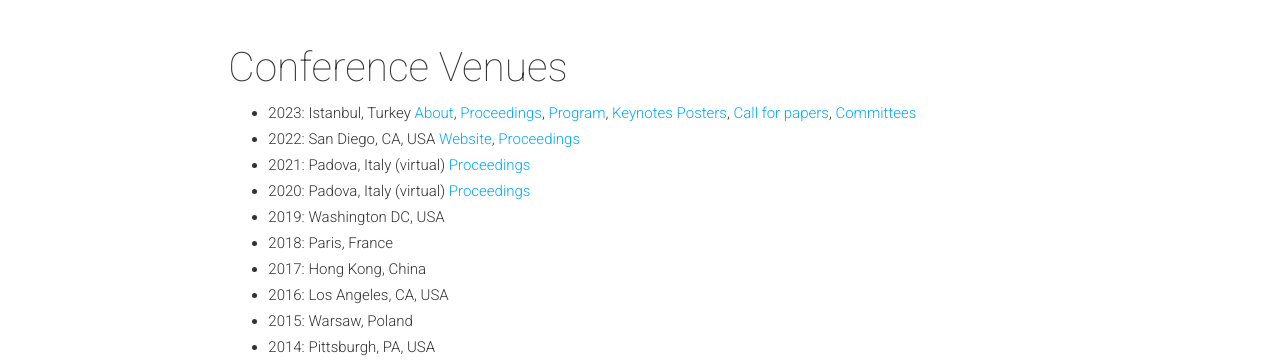
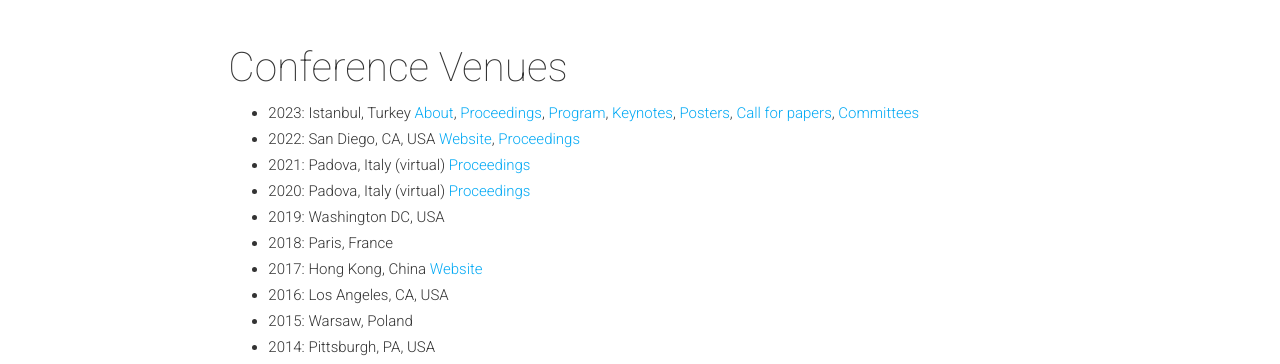
Before and after one commit to recomb-seq/recomb-seq.github.io, a Jekyll site: the page built from history.md, in a window 1280 px wide and 900 px high, scrolled down 958 px. Shown: the part 156-520 px from the top of the window. Built offline with Jekyll 4.4.1, drawn with Linux system fonts in a browser that asks for light colours; nearby versions of some CDN libraries; comment, search, counter and statistics services are not loaded.

Commit message:
small corrections in history

```diff
--- a/history.md
+++ b/history.md
@@ -29,13 +29,13 @@ You can watch some previous talks of the conference at our [YouTube channel](htt
  - 2011: Can Alkan
 
 #### Conference Venues
- - 2023: Istanbul, Turkey [About](./history/2023/about.html), [Proceedings](https://www.sciencedirect.com/journal/iscience/special-issue/103F93M98NT), [Program](./history/2023/program.html), [Keynotes](./history/2023/speakers.html) [Posters](./history/2023/posters.html), [Call for papers](./history/2023/CfP.html), [Committees](./history/2023/team.html)
+ - 2023: Istanbul, Turkey [About](./history/2023/about.html), [Proceedings](https://www.sciencedirect.com/journal/iscience/special-issue/103F93M98NT), [Program](./history/2023/program.html), [Keynotes](./history/2023/speakers.html), [Posters](./history/2023/posters.html), [Call for papers](./history/2023/cfP), [Committees](./history/2023/team.html)
  - 2022: San Diego, CA, USA [Website](https://recomb2022.net/recomb-seq/), [Proceedings](https://www.sciencedirect.com/journal/iscience/special-issue/10WWDRTKFT2)
  - 2021: Padova, Italy (virtual) [Proceedings](https://www.sciencedirect.com/journal/iscience/special-issue/10W0FF85C2N)
  - 2020: Padova, Italy (virtual) [Proceedings](https://www.sciencedirect.com/science/journal/25890042/vsi/10RXQZ3KPM1)
  - 2019: Washington DC, USA
  - 2018: Paris, France
- - 2017: Hong Kong, China
+ - 2017: Hong Kong, China [Website](https://cb.csail.mit.edu/cb/recomb2017/recomb-seq.html)
  - 2016: Los Angeles, CA, USA
  - 2015: Warsaw, Poland
  - 2014: Pittsburgh, PA, USA
```
Also changed, not shown: history/2023/CfP.md (+1 -1 lines).
